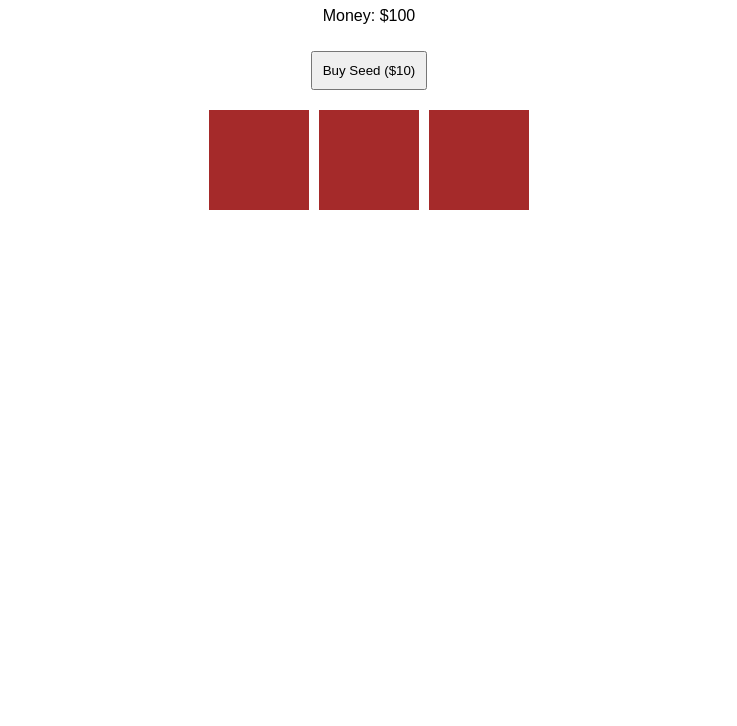
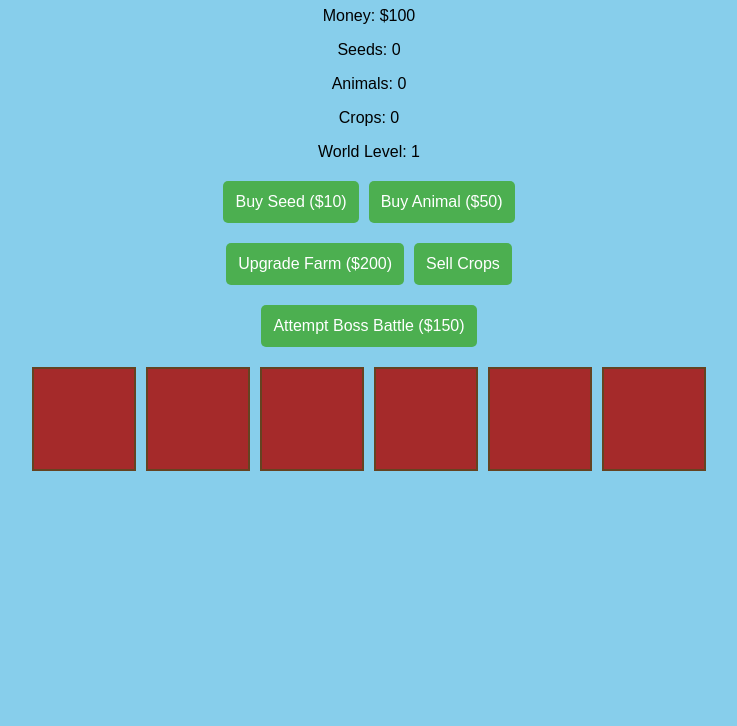
Before and after one commit to edfgwegeggRT/farming, a plain HTML site: page index.html in a window 1280 px wide. Shown: the part 74-800 px from the top of the page, without its empty margins (271-1008 px from the left). Drawn offline with Linux system fonts and the light colour scheme.

Commit message:
Update index.html

```diff
--- a/index.html
+++ b/index.html
@@ -3,32 +3,63 @@
 <head>
     <meta charset="UTF-8">
     <meta name="viewport" content="width=device-width, initial-scale=1.0">
-    <title>Farming Simulator</title>
+    <title>Farming Simulator 2.0</title>
     <style>
-        body { font-family: Arial, sans-serif; text-align: center; }
-        .farm { display: flex; justify-content: center; gap: 10px; margin-top: 20px; }
-        .plot { width: 100px; height: 100px; background-color: brown; display: flex; align-items: center; justify-content: center; }
-        .crop { width: 80px; height: 80px; }
-        button { margin-top: 10px; padding: 10px; }
+        body { font-family: Arial, sans-serif; text-align: center; background-color: #87CEEB; margin: 0; padding: 0; }
+        .farm-container { display: flex; justify-content: center; gap: 10px; margin-top: 20px; flex-wrap: wrap; max-width: 90vw; margin-left: auto; margin-right: auto; }
+        .plot { width: 80px; height: 80px; background-color: brown; display: flex; align-items: center; justify-content: center; border: 2px solid #654321; cursor: pointer; }
+        .menu, .store, .boss-battle { margin-top: 20px; display: flex; flex-wrap: wrap; justify-content: center; gap: 10px; }
+        button { padding: 10px; font-size: 14px; cursor: pointer; border-radius: 5px; border: none; background-color: #4CAF50; color: white; }
+        button:hover { background-color: #45a049; }
+        .stats { margin-top: 20px; font-size: 16px; }
+        @media (min-width: 600px) {
+            .plot { width: 100px; height: 100px; }
+            button { font-size: 16px; padding: 12px; }
+        }
     </style>
 </head>
 <body>
-    <h1>Farming Simulator 🚜</h1>
-    <p>Money: $<span id="money">100</span></p>
-    <button onclick="buySeed()">Buy Seed ($10)</button>
-    <div class="farm">
-        <div class="plot" onclick="plantCrop(this)"></div>
-        <div class="plot" onclick="plantCrop(this)"></div>
-        <div class="plot" onclick="plantCrop(this)"></div>
+    <h1>Farming Simulator 2.0 🚜</h1>
+    <div class="stats">
+        <p>Money: $<span id="money">100</span></p>
+        <p>Seeds: <span id="seeds">0</span></p>
+        <p>Animals: <span id="animals">0</span></p>
+        <p>Crops: <span id="crops">0</span></p>
+        <p>World Level: <span id="world">1</span></p>
     </div>
+    <div class="menu">
+        <button onclick="buySeed()">Buy Seed ($10)</button>
+        <button onclick="buyAnimal()">Buy Animal ($50)</button>
+    </div>
+    <div class="store">
+        <button onclick="upgradeFarm()">Upgrade Farm ($200)</button>
+        <button onclick="sellCrops()">Sell Crops</button>
+    </div>
+    <div class="boss-battle">
+        <button onclick="attemptBossBattle()">Attempt Boss Battle ($150)</button>
+    </div>
+    <div class="farm-container" id="farm"></div>
     <script>
         let money = 100;
         let seeds = 0;
+        let animals = 0;
+        let world = 1;
+        let crops = 0;
 
         function buySeed() {
             if (money >= 10) {
                 money -= 10;
                 seeds += 1;
+                updateUI();
+            } else {
+                alert("Not enough money!");
+            }
+        }
+
+        function buyAnimal() {
+            if (money >= 50) {
+                money -= 50;
+                animals += 1;
                 updateUI();
             } else {
                 alert("Not enough money!");
@@ -48,13 +79,67 @@
         function harvestCrop(plot) {
             plot.style.backgroundColor = 'brown';
             delete plot.dataset.growing;
-            money += 20;
+            crops += 1;
+            money += 20 * world; // Higher worlds give more money
             updateUI();
+        }
+
+        function sellCrops() {
+            if (crops > 0) {
+                money += crops * (15 * world);
+                crops = 0;
+                updateUI();
+            } else {
+                alert("No crops to sell!");
+            }
+        }
+
+        function upgradeFarm() {
+            if (money >= 200) {
+                money -= 200;
+                createFarmPlots(3);
+                updateUI();
+            } else {
+                alert("Not enough money!");
+            }
+        }
+
+        function attemptBossBattle() {
+            if (money >= 150) {
+                money -= 150;
+                let success = Math.random() < 0.5; // 50% chance to win
+                if (success) {
+                    world += 1;
+                    document.body.style.backgroundColor = world % 2 === 0 ? '#2E8B57' : '#87CEEB';
+                    alert("You defeated the boss and unlocked a new world!");
+                } else {
+                    alert("You lost the boss battle! Try again later.");
+                }
+                updateUI();
+            } else {
+                alert("Not enough money to attempt the boss battle!");
+            }
         }
 
         function updateUI() {
             document.getElementById('money').innerText = money;
+            document.getElementById('seeds').innerText = seeds;
+            document.getElementById('animals').innerText = animals;
+            document.getElementById('crops').innerText = crops;
+            document.getElementById('world').innerText = world;
         }
+
+        function createFarmPlots(num) {
+            const farm = document.getElementById('farm');
+            for (let i = 0; i < num; i++) {
+                let plot = document.createElement('div');
+                plot.classList.add('plot');
+                plot.onclick = function () { plantCrop(plot); };
+                farm.appendChild(plot);
+            }
+        }
+
+        createFarmPlots(6);
     </script>
 </body>
 </html>
```
